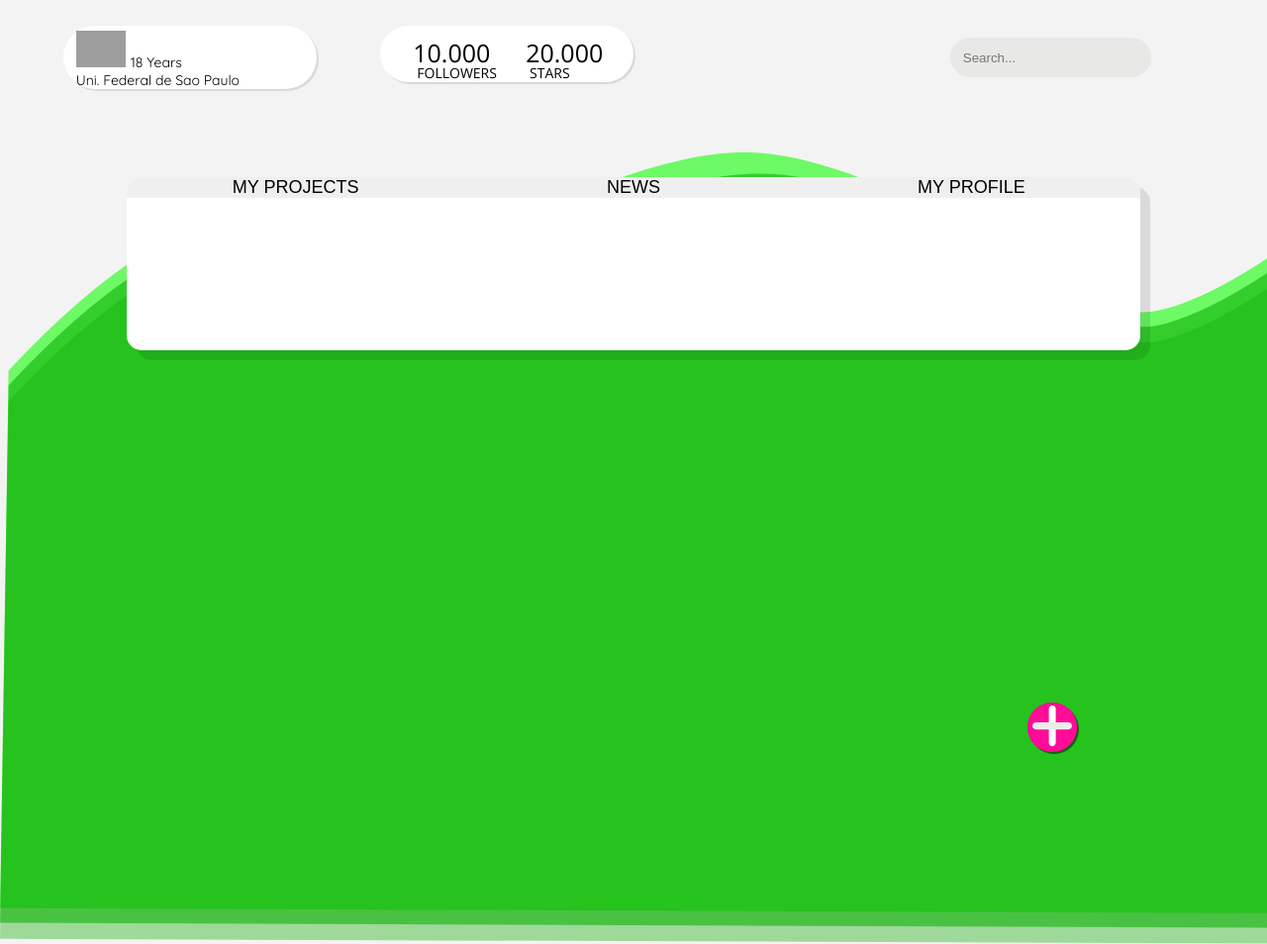
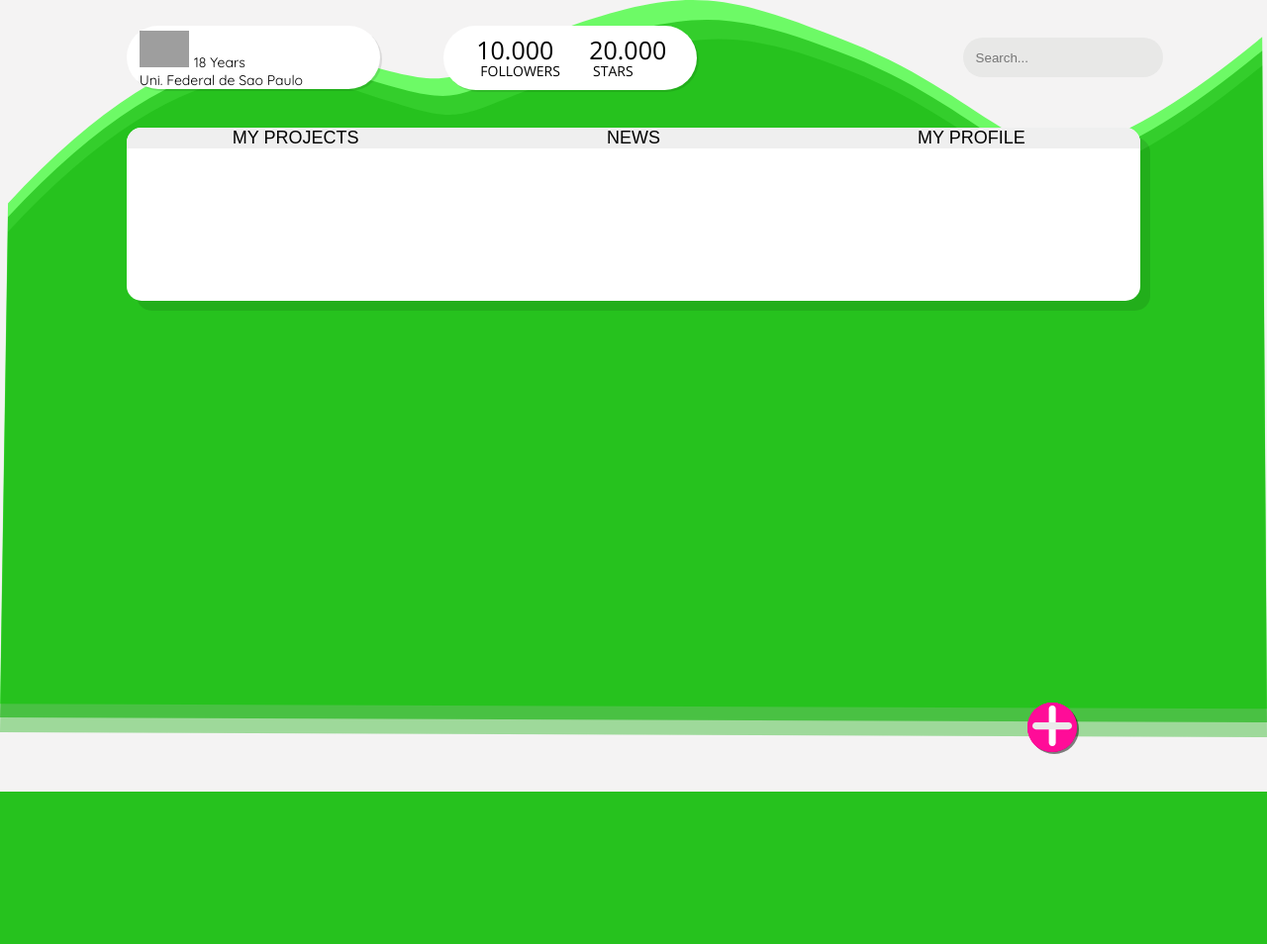
Before and after one commit to empregu/platform, a CodeIgniter app: the page made by application/views/universitario.php in a window 1280 px wide; the page is wider, and only the part inside the window is pictured. Shown: that part at 99% size. After the commit the page ends 800 px from the top of that part, so only its background shows below. Run offline with CodeIgniter, Linux system fonts and the light colour scheme; data that the repository does not hold is empty; some web fonts are replaced; grey boxes are pictures that could not be loaded.

Commit message:
erros fix

```diff
--- a/application/views/universitario.php
+++ b/application/views/universitario.php
@@ -1,6 +1,5 @@
 <?php $this->load->view('header-plataforma', array("nome" => $nome, "nick" => $nick));?>
     <?php if ($this->session->usuario == $sessao) { ?>
-        <img id="background" src="/assets/img/background.svg">
     <section>
         <input type="checkbox" id="check_plus">
         <input type="checkbox" id="check_project">
--- a/assets/css/platform.css
+++ b/assets/css/platform.css
@@ -10,6 +10,12 @@
 
 html {
     background-color: #F4F3F3;
+}
+
+html {
+    background-image: url("../img/background.svg");
+    background-repeat: no-repeat;
+    background-size: cover;
 }
 
 header {
@@ -37,7 +43,6 @@ header {
 .profile img {
     width: 50px;
     margin-top: -2%;
-    margin-left: 0%;
     margin-right: 2%;
     float: left;
 }
@@ -47,7 +52,7 @@ header {
     padding-left: 1%;
     font-family: 'Quicksand', sans-serif;
     font-size: 14px;
-    margin-left: 5%;
+    margin-left: 10%;
     margin-top: 2%;
 }
 
@@ -59,8 +64,9 @@ header {
 .card .number-text {
     float: left;
     font-family: 'Open Sans', sans-serif;
-    margin-top: 4%;
+    margin-top: 3%;
     margin-left: 13%;
+    margin-bottom: 4%;
 }
 
 .card .number {
@@ -80,7 +86,7 @@ header {
     background-color: rgb(232, 232, 231);
     border: 0px solid;
     padding: 1%;
-    margin-left: 25%;
+    margin-left: 21%;
     margin-top: 3%;
 }
 
@@ -89,7 +95,7 @@ section {
     background-color: rgb(255, 255, 255);
     margin-left: 10%;
     margin-right: 10%;
-    margin-top: 7%;
+    margin-top: 3%;
     width: 80%;
     height: 100%;
     border-radius: 15px;
--- a/assets/js/platform.js
+++ b/assets/js/platform.js
@@ -29,7 +29,7 @@ function news(){
     my_projects.style.backgroundColor = "rgb(222, 222, 222)";
     my_projects.style.color = "rgb(171, 171, 171)";
     var content = document.getElementById("content");
-    content.src = "news.html"
+    content.src = "";
     var button_plus = document.getElementById("plus");
     button_plus.style.display = "block";
     var new_blog = document.getElementById("new_blog");
@@ -49,7 +49,7 @@ function my_projects(){
     my_projects.style.backgroundColor = "rgb(255, 255, 255)";
     my_projects.style.color = "rgb(93, 93, 93)";
     var content = document.getElementById("content");
-    content.src = "../../un/myprojects"
+    content.src = "";
     var button_plus = document.getElementById("plus");
     button_plus.style.display = "block";
     var new_blog = document.getElementById("new_blog");
```
Also changed, not shown: 1 other file.
